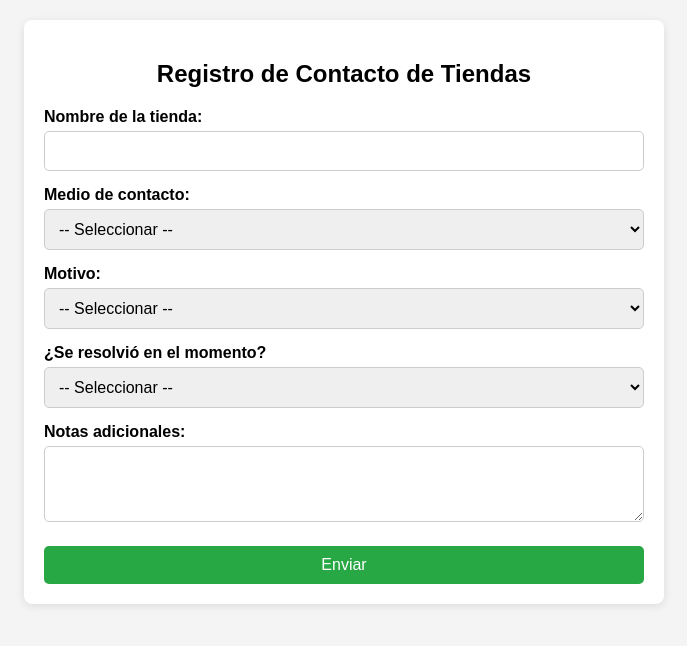
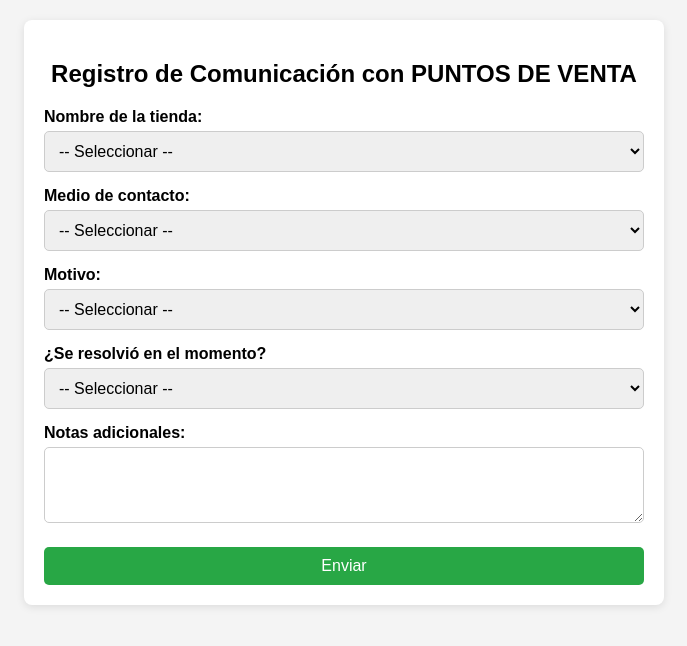
Before and after one commit to Yohanha-a/form-tiendas, a plain HTML site: page index.html in a window 1280 px wide. Shown: the whole page, without its empty margins (296-983 px from the left). Drawn offline with Linux system fonts and the light colour scheme.

Commit message:
Update index.html
Signed-off-by: Yohanha-a <recursoslaboralesy@gmail.com>

```diff
--- a/index.html
+++ b/index.html
@@ -61,10 +61,41 @@
 </head>
 <body>
   <div class="container">
-    <h2>Registro de Contacto de Tiendas</h2>
+    <h2>Registro de Comunicación con PUNTOS DE VENTA</h2>
     <form id="formTienda" onsubmit="enviarFormulario(event)">
       <label>Nombre de la tienda:
-        <input type="text" name="tienda" required />
+         <select name="medio" required>
+          <option value="">-- Seleccionar --</option>
+          <option value="SUNTIME 01">SUNTIME 01</option>
+          <option value="SUNTIME 01">SUNTIME 02</option>
+          <option value="SUNTIME 01">SUNTIME 03</option>
+          <option value="SUNTIME 01">SUNTIME 04</option>
+          <option value="SUNTIME 01">SUNTIME 05</option>
+          <option value="SUNTIME 01">SUNTIME 06</option>
+          <option value="SUNTIME 01">SUNTIME 07</option>
+          <option value="SUNTIME 01">SUNTIME 08</option>
+          <option value="SUNTIME 01">SUNTIME 09</option>
+          <option value="SUNTIME 01">SUNTIME 10</option>
+          <option value="SUNTIME 01">SUNTIME 11</option>
+          <option value="SUNTIME 01">SUNTIME 14</option>
+          <option value="SUNTIME 01">SUNTIME 16</option>
+          <option value="SUNTIME 01">SUNTIME 18</option>
+          <option value="SUNTIME 01">SUNTIME 19</option>
+          <option value="SUNTIME 01">SUNTIME 20</option>
+          <option value="SUNTIME 01">SUNTIME 21</option>
+          <option value="SUNTIME 01">SUNTIME 22</option>
+          <option value="SUNTIME 01">SUNTIME 23</option>
+          <option value="SUNTIME 01">SUNTIME 28</option>
+          <option value="SUNTIME 01">SUNTIME 29</option>
+          <option value="SUNTIME 01">SUNTIME 30</option>
+          <option value="SUNTIME 01">SUNTIME 31</option>
+          <option value="SUNTIME 01">SUNTIME 32</option>
+          <option value="SUNTIME 01">SUNTIME 33</option>
+          <option value="SUNTIME 01">SUNTIME 35</option>
+          <option value="SUNTIME 01">SUNTIME 38</option>
+          <option value="SUNTIME 01">SUNTIME 40</option>
+          <option value="SUNTIME 01">SOS 02</option>
+        </select>
       </label>
       <label>Medio de contacto:
         <select name="medio" required>
@@ -77,8 +108,8 @@
         <select name="motivo" id="motivo" onchange="mostrarSecciones()" required>
           <option value="">-- Seleccionar --</option>
           <option value="Servicio Técnico">🛠️ Servicio Técnico</option>
-          <option value="Logística">📦 Logística</option>
-          <option value="Comercial">💵 Comercial</option>
+          <option value="Logística">📦 Envío mantenimiento</option>
+          <option value="Comercial">💵 Ventas</option>
           <option value="Otro">📝 Otro</option>
         </select>
       </label>
```
